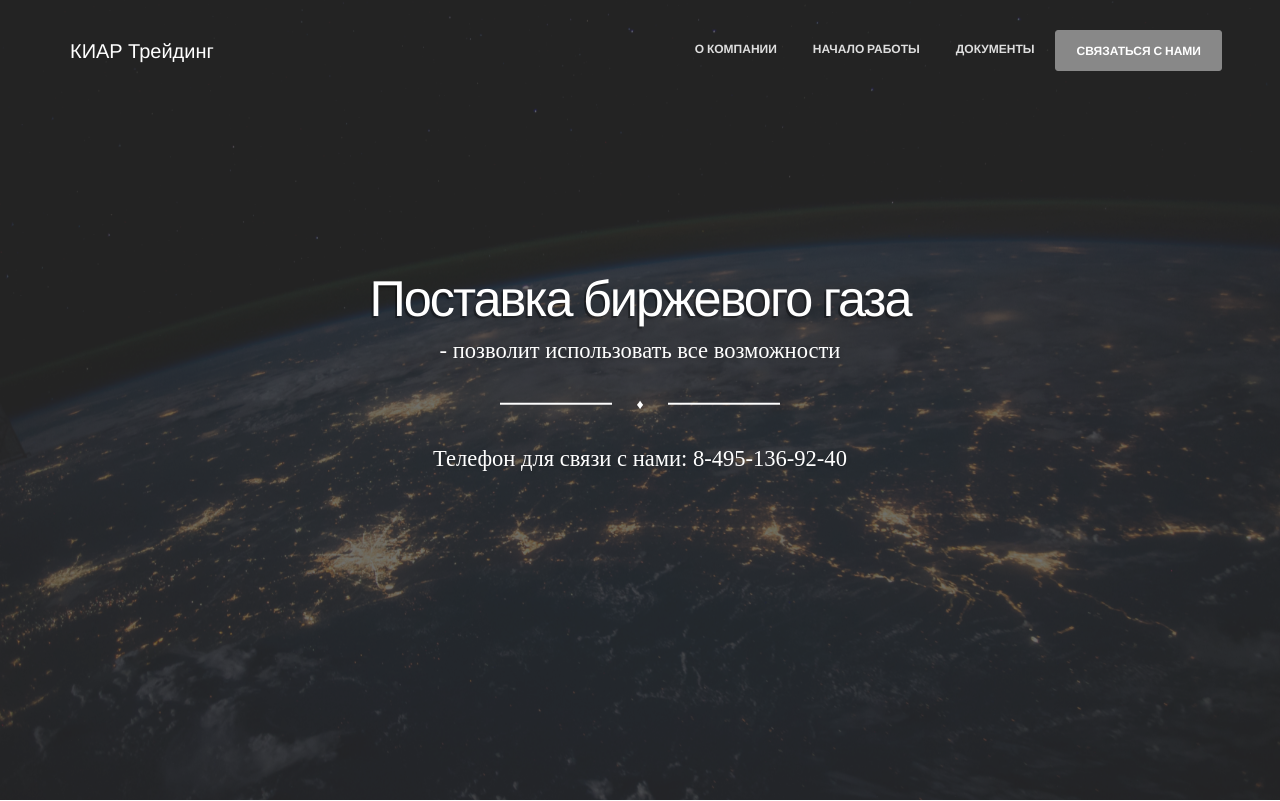
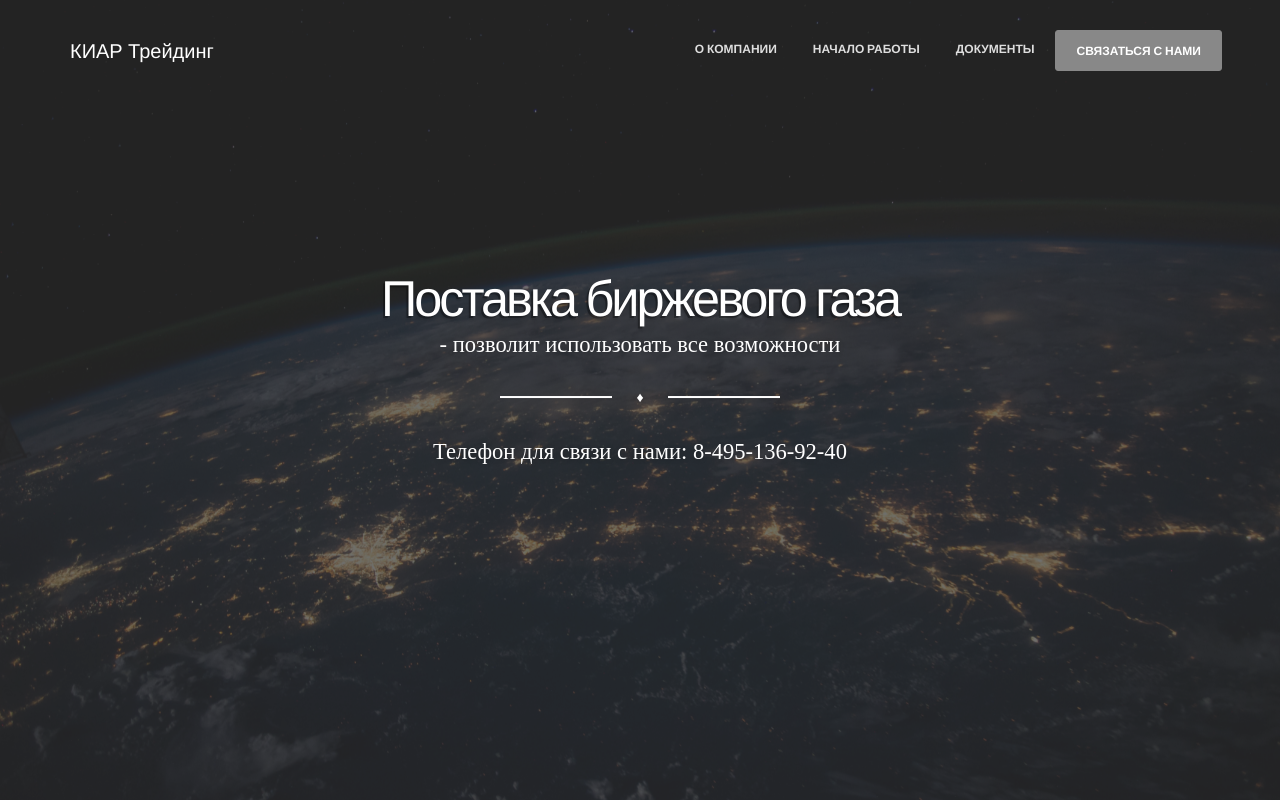
Before and after one commit to tech-kiar/kiar, a plain HTML site: page index.html in a window 1280 px wide. Shown: the top 801 px of the page. Drawn offline with Linux system fonts and the light colour scheme; some packages are replaced by stand-ins of ours; a web font is replaced by a local one.

Commit message:
Add files via upload

```diff
--- a/index.html
+++ b/index.html
@@ -72,7 +72,7 @@
             <div class="container">
                 <div class="content">
                     <div class="title-area">
-                        <h1 class="title-modern"><div style="line-height: 1; letter-spacing: -2px">Поставка биржевого газа</div></h1>
+                        <h1 class="title-modern"><div style="line-height: 0.75; letter-spacing: -3px">Поставка биржевого газа</div></h1>
                         <h3>- позволит использовать все возможности</h3>
                         <div class="separator line-separator">♦</div>
                          <h3>Телефон для связи с нами: 8-495-136-92-40</h3>
```
